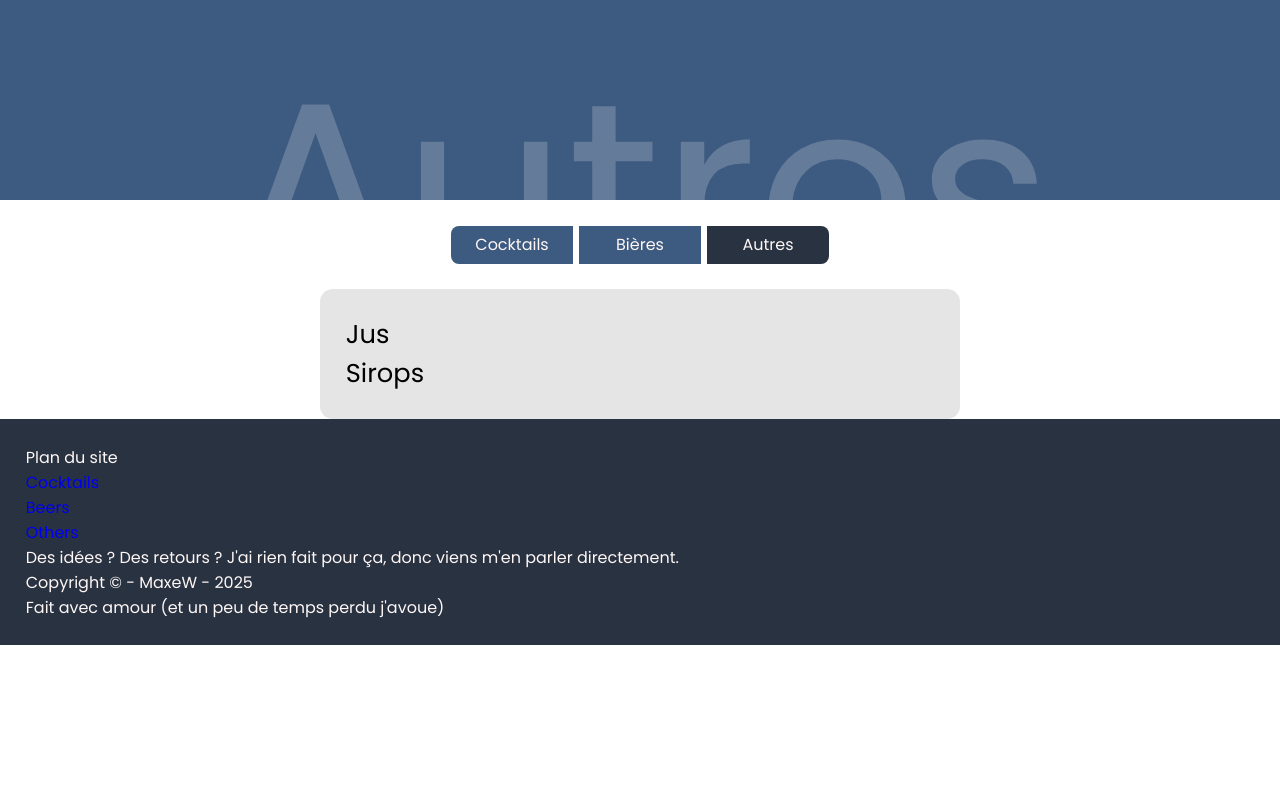
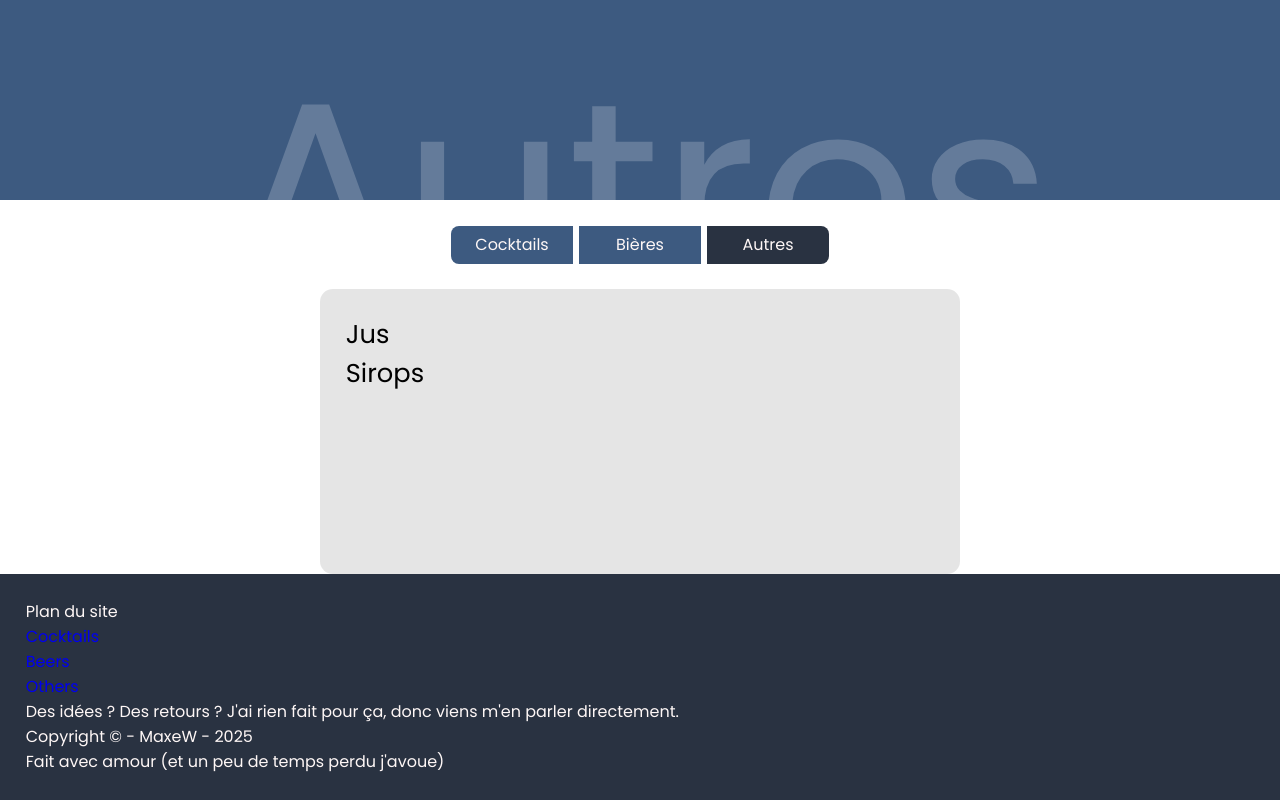
Before and after one commit to B4nanaJuice/bar-manager, a Flask app: page /others in a window 1280 px wide. Run offline with Flask 3, Linux system fonts and the light colour scheme; data that the repository does not hold is empty; some libraries are stand-ins or nearby versions.

Commit message:
Stick footer to bottom of the page

```diff
--- a/static/css/base.css
+++ b/static/css/base.css
@@ -20,6 +20,13 @@
     font-family: "Poppins", sans-serif;
     font-weight: 500;
     font-style: normal;
+}
+
+body {
+    height: 100%;
+    display: flex;
+    flex-direction: column;
+    min-height: 100vh;
 }
 
 h2 {
@@ -59,6 +66,7 @@ a {
 
     border-radius: var(--text-small);
     padding: var(--text-big);
+    flex: 1;
 }
 
 .small {
```
